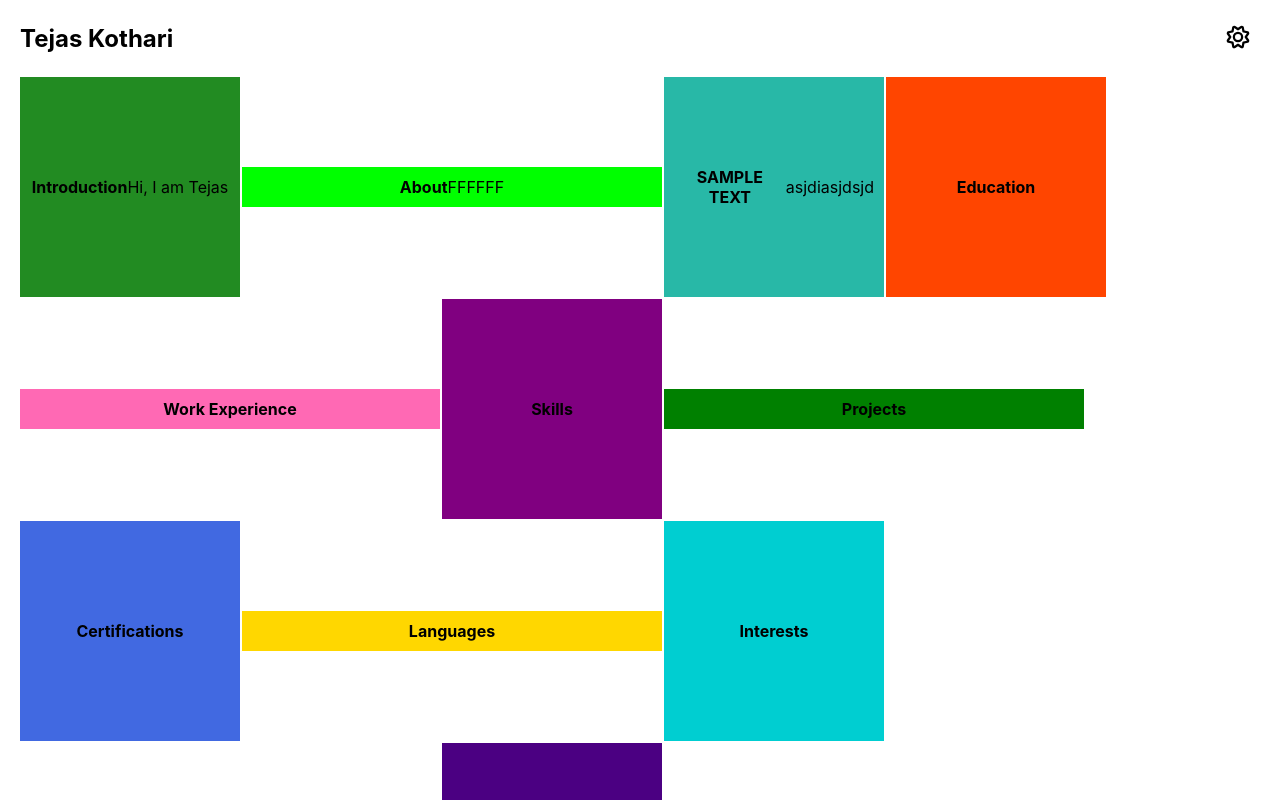
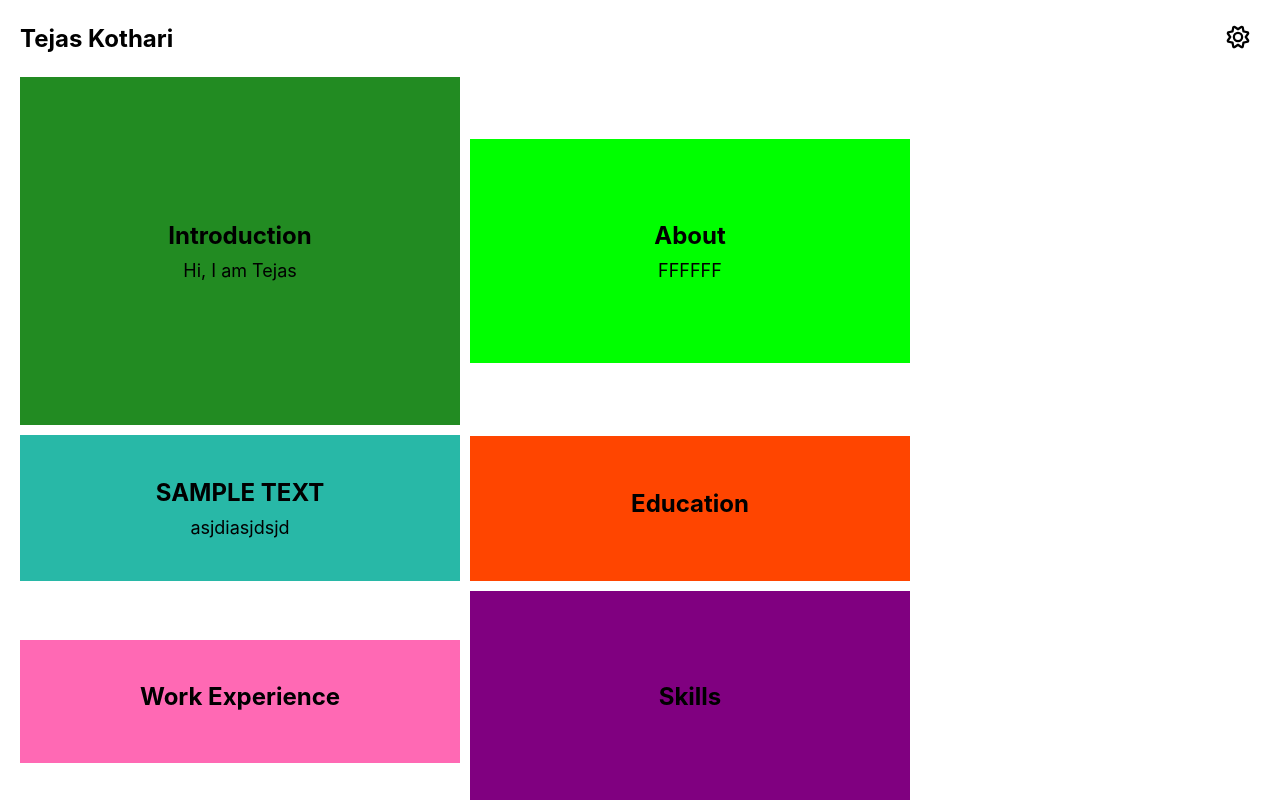
Before and after one commit to tejas-k3/tejas-kothari-portfolio, a React (Create React App) app: page / in a window 1280 px wide. Shown: the top 800 px of the page. Built offline with nearby package versions, Linux system fonts and the light colour scheme.

Commit message:
Added dynamic tile shape change

```diff
--- a/src/Tile.css
+++ b/src/Tile.css
@@ -1,27 +1,36 @@
+.tile {
+  display: flex;
+  flex-direction: column;
+  justify-content: center;
+  align-items: center;
+  background-color: var(--tile-color);
+  /* border-radius: 10px; */
+  padding: 20px;
+  min-width: var(--tile-width); /* Add min-width property */
+  min-height: var(--tile-height); /* Add min-height property */
+}
+.tile-name {
+  font-size: 24px;
+  font-weight: bold;
+  color: var(--text-color);
+  margin-bottom: 10px;
+}
+
+.tile-content {
+  overflow: hidden;
+  text-overflow: ellipsis;
+  white-space: nowrap;
+  font-size: 18px;
+  color: var(--text-color);
+}
+
 .tile-container {
   display: flex;
   flex-wrap: wrap;
   justify-content: flex-start;
   align-content: flex-start;
-  gap: 2px;
+  gap: 10px;
 }
-
-.tile {
-    background-color: var(--tile-color);
-    padding: 10px;
-    display: flex;
-    align-items: center;
-    justify-content: center;
-    color: var(--text-color); /* Use variable for text color */
-    width: var(--tile-width); /* Use variable for tile width */
-    height: var(--tile-height); /* Use variable for tile height */
-    border-radius: var(--tile-border-radius); /* Use variable for border radius */
-  }
-
-  .tile-name {
-    font-weight: bold;
-  }
-
-  .tile.dark {
-    color: white;
-  }
+.tile.dark {
+  color:white;
+}
--- a/src/Tile.js
+++ b/src/Tile.js
@@ -8,9 +8,25 @@ const Tile = ({ tileName, content, isSquare, color }) => {
   const tileStyle = {
     '--tile-color': color,
     '--text-color': isDarkMode ? 'white' : 'black', // Update the text color based on the theme value
-    '--tile-width': isSquare ? '200px' : '400px',
-    '--tile-height': isSquare ? '200px' : 'auto',
   };
+
+  const getRandomSize = () => {
+    const minSize = 50;
+    const maxSize = 400;
+    var num = Math.floor(Math.random() * (maxSize - minSize + 1) + minSize);
+    // console.log(num);
+    return num;
+  };
+
+  const tileSize = `${getRandomSize()}px`;
+
+  if (isSquare) {
+    tileStyle['--tile-width'] = tileSize;
+    tileStyle['--tile-height'] = tileSize;
+  } else {
+    tileStyle['--tile-width'] = '400px';
+    tileStyle['--tile-height'] = tileSize;
+  }
 
   return (
     <div className="tile" style={tileStyle}>
--- a/src/data.json
+++ b/src/data.json
@@ -3,7 +3,7 @@
     {
       "tileName": "Introduction",
       "content": "Hi, I am Tejas",
-      "isSquare": true,
+      "isSquare": false,
       "color": "#228B22"
     },
     {
@@ -15,13 +15,13 @@
     {
       "tileName": "SAMPLE TEXT",
       "content": "asjdiasjdsjd",
-      "isSquare": true,
+      "isSquare": false,
       "color": "#28b8a7"
     },
     {
       "tileName": "Education",
       "content": "",
-      "isSquare": true,
+      "isSquare": false,
       "color": "#FF4500"
     },
     {
@@ -33,7 +33,7 @@
     {
       "tileName": "Skills",
       "content": "",
-      "isSquare": true,
+      "isSquare": false,
       "color": "#800080"
     },
     {
@@ -45,7 +45,7 @@
     {
       "tileName": "Certifications",
       "content": "",
-      "isSquare": true,
+      "isSquare": false,
       "color": "#4169E1"
     },
     {
@@ -57,7 +57,7 @@
     {
       "tileName": "Interests",
       "content": "",
-      "isSquare": true,
+      "isSquare": false,
       "color": "#00CED1"
     },
     {
@@ -69,7 +69,7 @@
     {
       "tileName": "Publications",
       "content": "",
-      "isSquare": true,
+      "isSquare": false,
       "color": "#4B0082"
     },
     {
@@ -81,7 +81,7 @@
     {
       "tileName": "References",
       "content": "",
-      "isSquare": true,
+      "isSquare": false,
       "color": "#6A5ACD"
     },
     {
@@ -93,7 +93,7 @@
     {
       "tileName": "Contact Information",
       "content": "",
-      "isSquare": true,
+      "isSquare": false,
       "color": "#1E90FF"
     }
   ]
```
